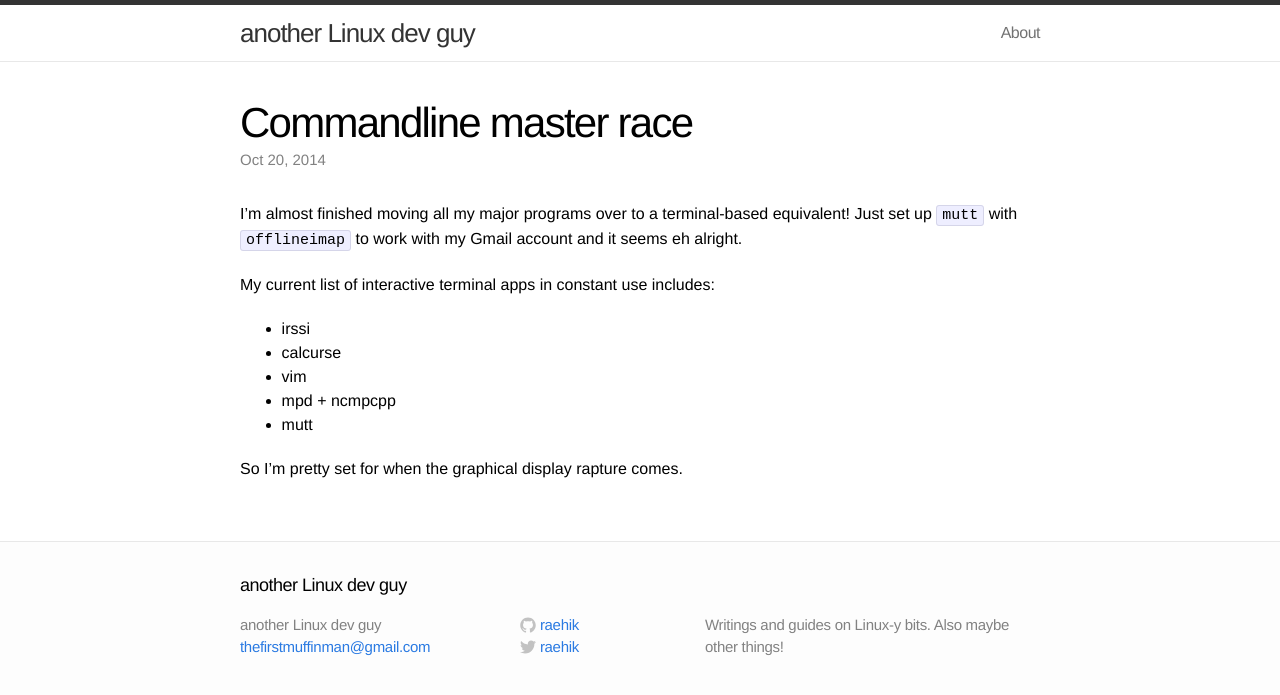
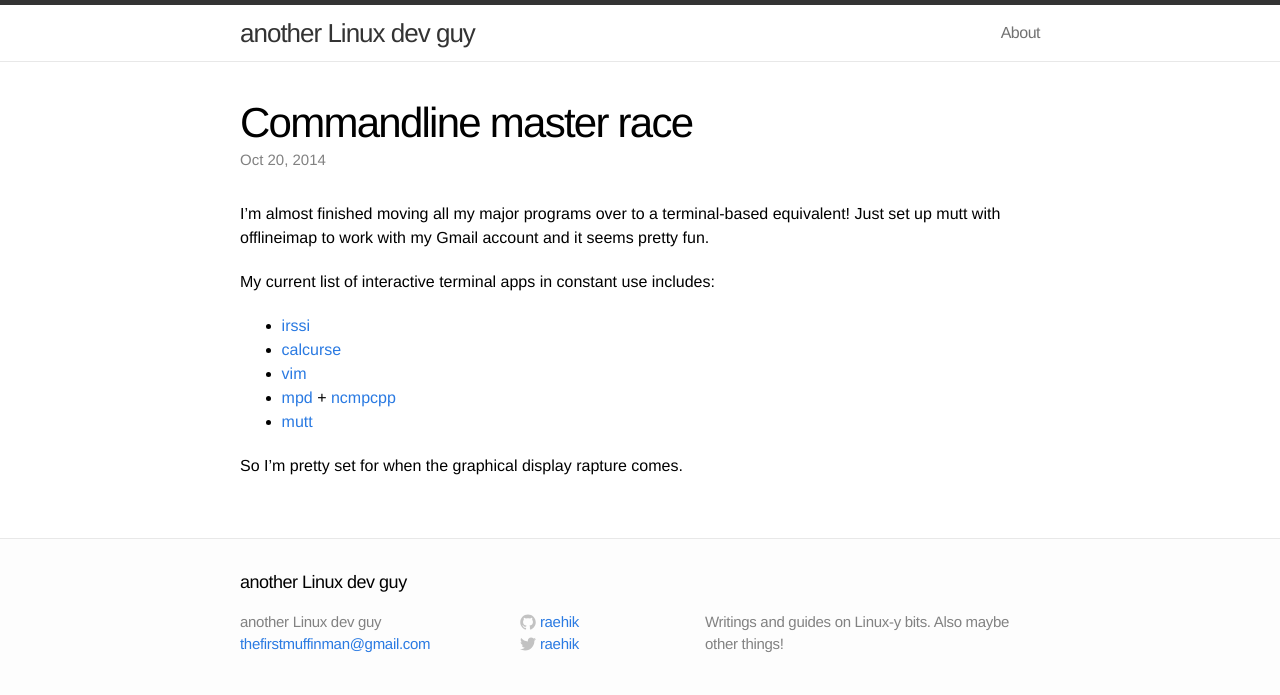
Before and after one commit to raehik/old-blog.raehik.net, a Jekyll site: the page built from _posts/2014-10-20-commandline-master-race.md, in a window 1280 px wide. Shown: the top 695 px of the page. Built offline with Jekyll 4.4.1, drawn with Linux system fonts in a browser that asks for light colours.

Commit message:
Commandline master race: link to apps

```diff
--- a/_posts/2014-10-20-commandline-master-race.md
+++ b/_posts/2014-10-20-commandline-master-race.md
@@ -5,15 +5,15 @@ date: 2014-10-20 23:14:41
 ---
 
 I'm almost finished moving all my major programs over to a
-terminal-based equivalent! Just set up `mutt` with `offlineimap` to work
-with my Gmail account and it seems eh alright.
+terminal-based equivalent! Just set up mutt with offlineimap to work
+with my Gmail account and it seems pretty fun.
 
 My current list of interactive terminal apps in constant use includes:
 
-  - irssi
-  - calcurse
-  - vim
-  - mpd + ncmpcpp
-  - mutt
+  - [irssi](http://irssi.org/)
+  - [calcurse](http://calcurse.org/)
+  - [vim](http://www.vim.org/)
+  - [mpd](http://www.musicpd.org/) + [ncmpcpp](http://ncmpcpp.rybczak.net/)
+  - [mutt](http://www.mutt.org/)
 
 So I'm pretty set for when the graphical display rapture comes.
```
